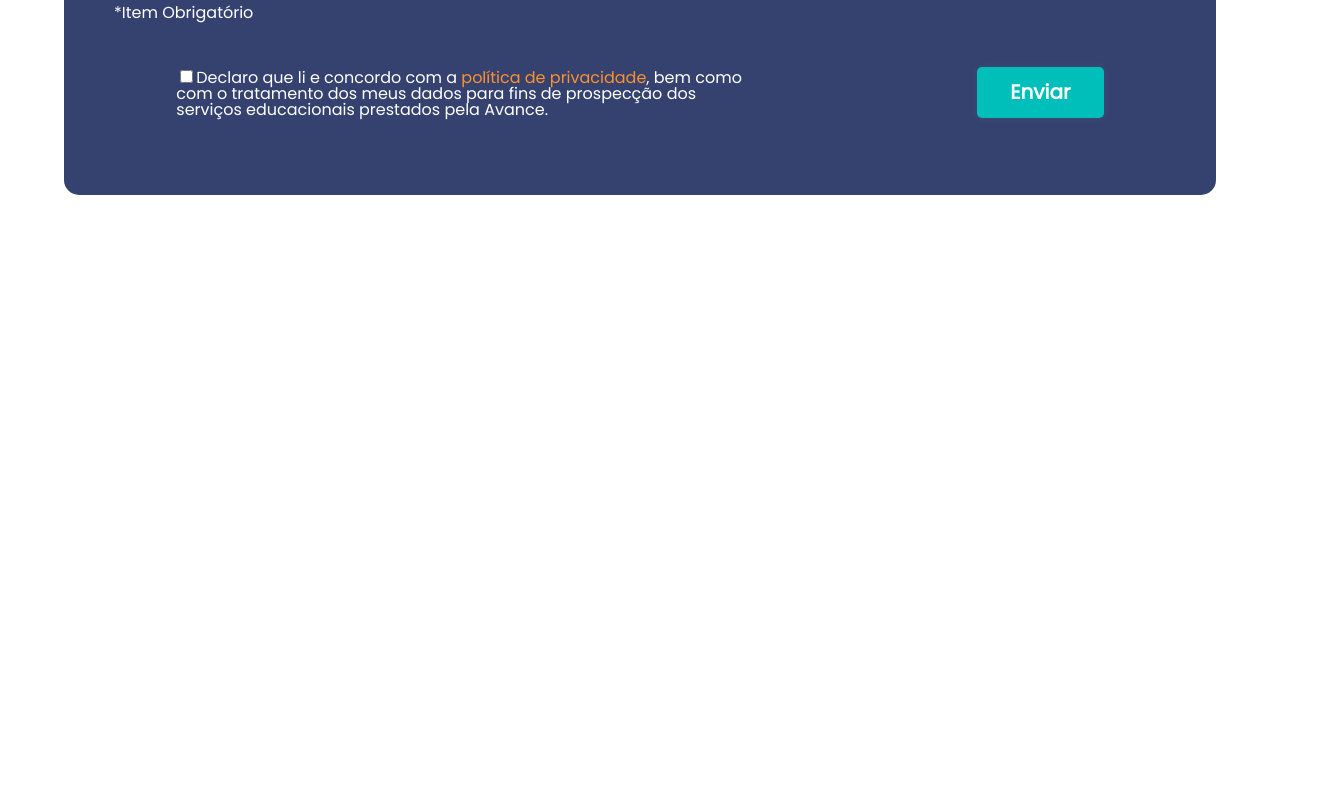
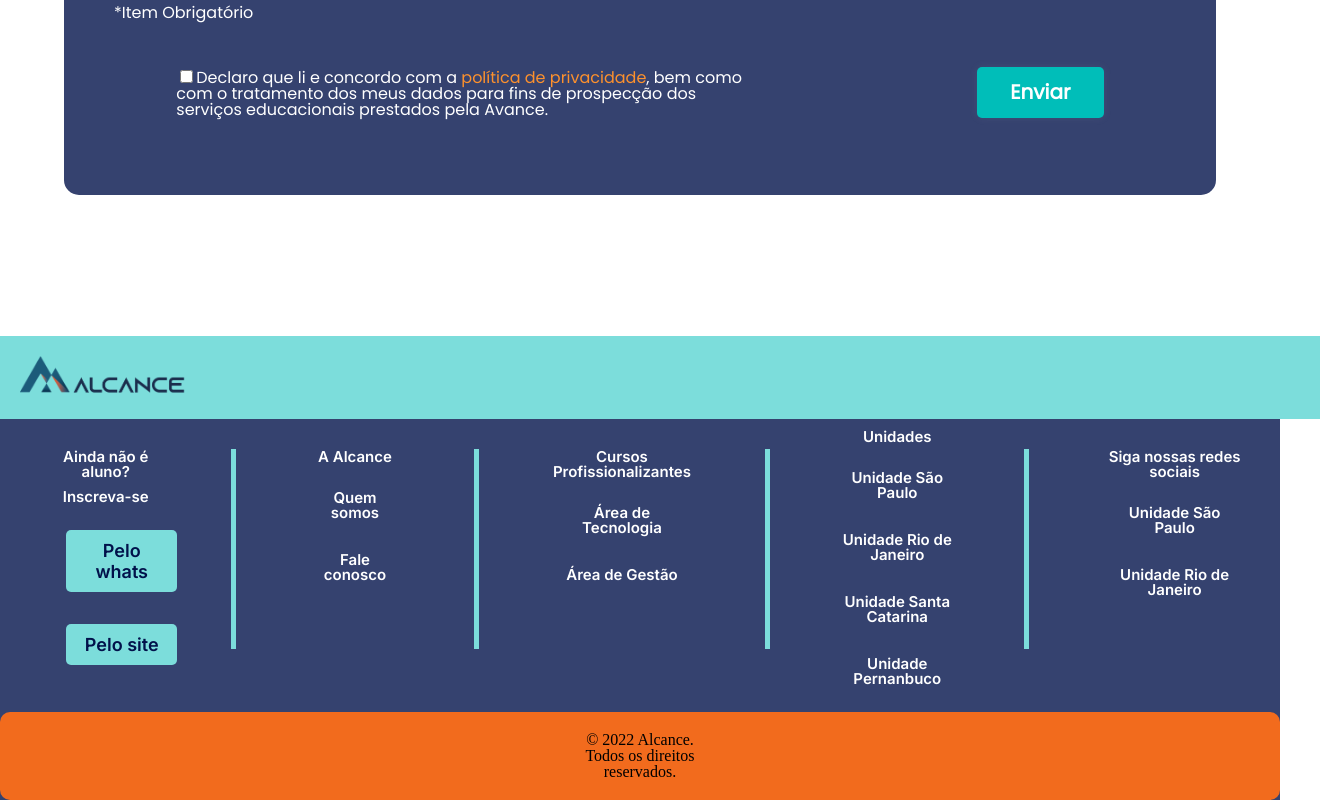
Before and after one commit to Julianaha/alcance, a React (Vite) app: page / in a window 1280 px wide. Shown: the part 1738-2538 px from the top of the page, 1320 px wide, since content can reach past the window. Before the commit the page ends 2074 px from the top, so only its background shows below. Built offline with nearby package versions, Linux system fonts and the light colour scheme; no server answers.

Commit message:
feat: inicio componets footer, apresenta erros de estilo

```diff
--- /dev/null
+++ b/src/components/Footer/Footer.module.css
@@ -0,0 +1,244 @@
+.headerFirst {
+    background-color: #7cdddb;
+    bottom: 0;
+    width: 100%;
+    display: grid;
+    gap: 15px;
+    padding: 20px;
+}
+
+.imgLogo {
+    width: 13%;
+  }
+
+.container {
+    background-color: #35426f;
+    display: flex;
+    width: 100%;
+    flex-direction: column;
+    justify-content: center;
+    margin: 0 auto;
+
+}
+
+.row {
+    display: flex;
+    grid-template-columns: repeat(auto-fill,
+                           minmax(185px, 1fr));
+    grid-gap: 10px;
+    width: 100%;
+}
+
+.collumn1 {
+  display: flex;
+  padding: 30px;
+  flex-direction: column;
+  text-align: center;
+  margin-left: 20px;
+
+}
+
+.btnWhats {
+    background-color: #7cdddb;
+    color: #01114a;
+    border: none;
+    font-weight: 600;
+    border-radius: 5px;
+    font-size: 18px;
+    width: 100%;
+    padding: 10px;
+    font-family: "Inter", sans-serif;
+    margin: 16px;
+
+  }
+
+  .btnSite {
+    background-color: #7cdddb;
+    color: #01114a;
+    border: none;
+    font-weight: 600;
+    border-radius: 5px;
+    font-size: 18px;
+    width: 100%;
+    padding: 10px;
+    font-family: "Inter", sans-serif;
+    margin: 16px;
+  }
+
+  .paragraphFirst {
+    color: #fff;
+    font-size: 15px;
+    font-family: "Inter", sans-serif;
+    text-align: center;
+    margin-bottom: 10px;
+  }
+
+  .paragraphTwo {
+    color: #fff;
+    font-size: 15px;
+    font-family: "Inter", sans-serif;
+    text-align: center;
+    margin-bottom: 10px;
+  }
+
+  .collumn2 {
+    display: flex;
+    padding: 30px;
+    flex-direction: column;
+    text-align: center;
+    margin: 0px;
+
+  }
+
+  .paragraph4 {
+    color: #fff;
+    font-size: 15px;
+    font-family: "Inter", sans-serif;
+    text-align: center;
+    margin-bottom: 10px;
+    margin: 16px;
+  }
+
+  .paragraph5 {
+    color: #fff;
+    font-size: 15px;
+    font-family: "Inter", sans-serif;
+    text-align: center;
+    margin-bottom: 10px;
+    margin: 16px;
+  }
+
+  .collumnmeio {
+    display: flex;
+    padding: 30px;
+    flex-direction: column;
+    text-align: center;
+    margin: 0px;
+  }
+
+  .barra1 {
+    height: 200px;
+    border-left: 5px solid #7cdddb;
+  }
+
+  .paragraph2 {
+    color: #fff;
+    font-size: 15px;
+    font-family: "Inter", sans-serif;
+    text-align: center;
+    margin-bottom: 10px;
+  }
+
+  .barra2 {
+    height: 200px;
+    border-left: 5px solid #7cdddb;
+  }
+
+  .collumn3 {
+    display: flex;
+    padding: 30px;
+    flex-direction: column;
+    text-align: center;
+    margin: 0px;
+
+  }
+
+  .paragraph6 {
+    color: #fff;
+    font-size: 15px;
+    font-family: "Inter", sans-serif;
+    text-align: center;
+    margin-bottom: 10px;
+    margin: 16px;
+  }
+
+  .paragraph7 {
+    color: #fff;
+    font-size: 15px;
+    font-family: "Inter", sans-serif;
+    text-align: center;
+    margin-bottom: 10px;
+    margin: 16px;
+  }
+
+  .barra3 {
+    height: 200px;
+    border-left: 5px solid #7cdddb;
+  }
+
+  .collumn4 {
+    display: flex;
+    padding: 10px;
+    flex-direction: column;
+    text-align: center;
+    margin: 0px;
+
+  }
+
+  .paragraph8 {
+    color: #fff;
+    font-size: 15px;
+    font-family: "Inter", sans-serif;
+    text-align: center;
+    margin-bottom: 10px;
+    margin: 16px;
+  }
+
+  .paragraph9 {
+    color: #fff;
+    font-size: 15px;
+    font-family: "Inter", sans-serif;
+    text-align: center;
+    margin-bottom: 10px;
+    margin: 16px;
+  }
+
+  .paragraph10 {
+    color: #fff;
+    font-size: 15px;
+    font-family: "Inter", sans-serif;
+    text-align: center;
+    margin-bottom: 10px;
+    margin: 16px;
+  }
+
+  .paragraph11 {
+    color: #fff;
+    font-size: 15px;
+    font-family: "Inter", sans-serif;
+    text-align: center;
+    margin-bottom: 10px;
+    margin: 16px;
+  }
+
+  .barra4 {
+    height: 200px;
+    border-left: 5px solid #7cdddb;
+  }
+  .collumn5 {
+    display: flex;
+    padding: 30px;
+    flex-direction: column;
+    text-align: center;
+    margin: 0px;
+
+  }
+
+
+
+
+  .rodape {
+    background-color: #F26B1D;
+    width: 100%;
+    display: flex;
+    padding: 0px;
+    border-radius: 10px;
+    justify-content: center;
+  }
+
+  .paragraph0 {
+    text-align: center;
+    width: 10%;
+    display: flex;
+    padding: 20px;
+}
--- /dev/null
+++ b/src/components/Footer/index.jsx
@@ -0,0 +1,85 @@
+import styles from "./Footer.module.css";
+import alcanceLogo from "../../assets/alcance_logo.png";
+import { Link } from "react-router-dom";
+
+function Footer() {
+    return (
+        <box>
+            <div className={styles.headerFirst}>
+            <img src={alcanceLogo} alt="logo da empresa alcance" className={styles.imgLogo}/>
+
+            </div>
+
+      <container className={styles.container}>
+        <row className={styles.row}>
+          <column className={styles.collumn1}>
+          <h4 className={styles.paragraphFirst}>Ainda não é aluno?</h4>
+          <h4 className={styles.paragraphTwo}>Inscreva-se</h4>
+          <Link to="/whats"><button className={styles.btnWhats}>Pelo whats</button></Link >
+          <Link to="/site"><button className={styles.btnSite}>Pelo site</button></Link>
+          </column>
+
+
+          <column className={styles.collumnmeio}>
+          <div className={styles.barra1}></div>
+          </column>
+
+          <column className={styles.collumn2}>
+          <h4 className={styles.paragraph2}>A Alcance</h4>
+          <h4 className={styles.paragraph4}>Quem somos</h4>
+          <h4 className={styles.paragraph5}>Fale conosco</h4>
+          </column>
+
+          <column className={styles.collumnmeio}>
+          <div className={styles.barra2}></div>
+          </column>
+
+          <column className={styles.collumn3}>
+          <h4 className={styles.paragraphFirst}>Cursos Profissionalizantes</h4>
+          <h4 className={styles.paragraph6}>Área de Tecnologia</h4>
+          <h4 className={styles.paragraph7}>Área de Gestão</h4>
+          </column>
+
+          <column className={styles.collumnmeio}>
+          <div className={styles.barra3}></div>
+          </column>
+
+          <column className={styles.collumn4}>
+          <h4 className={styles.paragraphFirst}>Unidades</h4>
+          <h4 className={styles.paragraph8}>Unidade São Paulo</h4>
+          <h4 className={styles.paragraph9}>Unidade Rio de Janeiro</h4>
+          <h4 className={styles.paragraph10}>Unidade Santa Catarina</h4>
+          <h4 className={styles.paragraph11}>Unidade Pernanbuco</h4>
+          </column>
+
+          <column className={styles.collumnmeio}>
+          <div className={styles.barra4}></div>
+          </column>
+
+          <column className={styles.collumn5}>
+          <h4 className={styles.paragraphFirst}>Siga nossas redes sociais </h4>
+          <h4 className={styles.paragraph8}>Unidade São Paulo</h4>
+          <h4 className={styles.paragraph9}>Unidade Rio de Janeiro</h4>
+          </column>
+
+
+
+
+        </row>
+      </container>
+
+      <footer>
+         <div className={styles.rodape}>
+        <p className={styles.paragraph0}>© 2022 Alcance. Todos os direitos reservados.</p>
+        </div>
+</footer>
+    </box>
+
+
+
+
+
+  );
+}
+
+export default Footer;
--- a/src/pages/Home/index.jsx
+++ b/src/pages/Home/index.jsx
@@ -8,6 +8,7 @@ import banner from "../../assets/banner_central.png";
 import carrossel from "../../assets/carrossel.png";
 import logo_oferecemos from "../../assets/logo_oferecemos.png";
 import style from "./Home.module.css";
+import Footer from "../../components/Footer";
 
 export const Home = () => {
   const [cursos, setCursos] = useState([]);
@@ -83,6 +84,7 @@ export const Home = () => {
         </div>
         <Register />
       </main>
+      <Footer />
     </>
   );
 };
```
